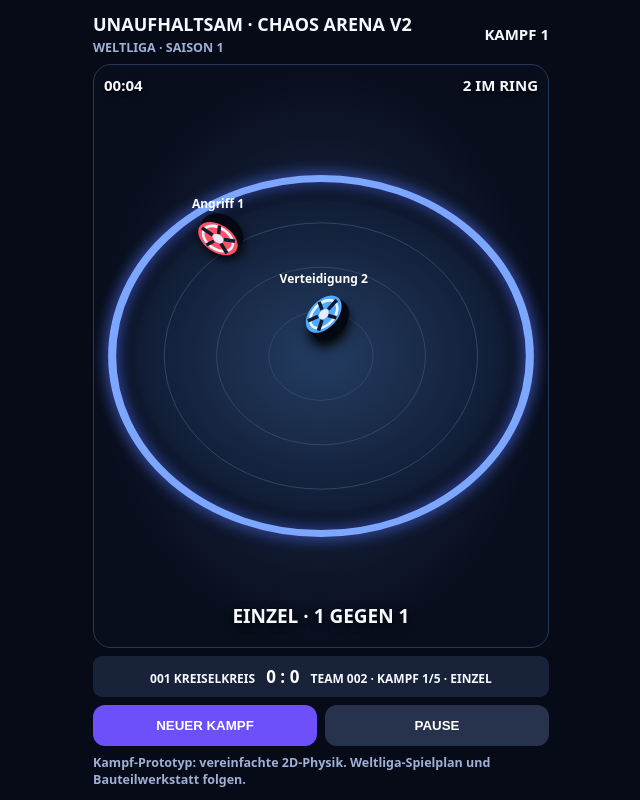
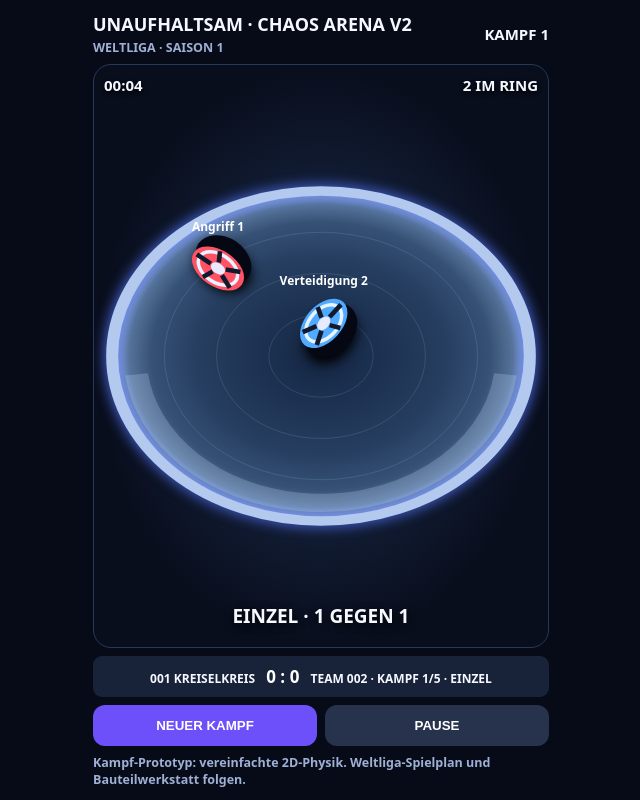
Before and after one commit to KeschFlow/chaos-arena, a website: page beyblade-v2/index.html in a window 1280 px wide. Shown: the whole page, without its empty margins (319-959 px from the left). Drawn offline with Linux system fonts and the light colour scheme.

Commit message:
Render a visibly sloped bowl with raised rim and larger tops

```diff
--- a/beyblade-v2/index.html
+++ b/beyblade-v2/index.html
@@ -8,7 +8,7 @@ let battle=createBattle(1,[0,1]),running=true,previous=0,accumulator=0,round=1,d
 function restart(){battle=createBattle(++round,[round%4,(round+1)%4]);running=true;doneAt=0;accumulator=0;banner.textContent='EINZEL · 1 GEGEN 1';document.querySelector('#round').textContent='KAMPF '+round;document.querySelector('#pause').textContent='PAUSE'}
 document.querySelector('#restart').onclick=restart;document.querySelector('#pause').onclick=()=>{running=!running;document.querySelector('#pause').textContent=running?'PAUSE':'WEITER'};
 function topDraw(p,cx,cy,scale){
- const x=cx+p.x*scale,y=cy+p.y*scale,r=p.radius*scale;
+ const x=cx+p.x*scale,y=cy+p.y*scale*.79+(p.x*p.x+p.y*p.y)*scale*.045,r=p.radius*scale*1.32;
  ctx.save();ctx.translate(x,y);ctx.rotate(p.angle);
  ctx.shadowColor='#000';ctx.shadowBlur=12;ctx.shadowOffsetY=7;
  ctx.fillStyle='#050713';ctx.beginPath();ctx.ellipse(0,r*.34,r*1.04,r*.78,0,0,Math.PI*2);ctx.fill();
@@ -25,13 +25,16 @@ function draw(){
  if(canvas.width!==Math.round(w*dpr)||canvas.height!==Math.round(h*dpr)){canvas.width=Math.round(w*dpr);canvas.height=Math.round(h*dpr)}
  ctx.setTransform(dpr,0,0,dpr,0,0);ctx.clearRect(0,0,w,h);
  const cx=w/2,cy=h/2,scale=Math.min(w*.46,h*.40);
- ctx.save();ctx.translate(cx,cy);ctx.scale(1,.85);
+ ctx.save();ctx.translate(cx,cy);ctx.scale(1,.79);
  const rad=battle.radius*scale;
  const glow=ctx.createRadialGradient(0,0,rad*.1,0,0,rad);
- glow.addColorStop(0,'#21395c');glow.addColorStop(.85,'#111d35');glow.addColorStop(1,'#050915');
+ glow.addColorStop(0,'#172a48');glow.addColorStop(.55,'#263e60');glow.addColorStop(.79,'#365176');glow.addColorStop(.91,'#567398');glow.addColorStop(1,'#a1b9df');
  ctx.fillStyle=glow;ctx.beginPath();ctx.arc(0,0,rad,0,Math.PI*2);ctx.fill();
- ctx.strokeStyle='#7da7ff';ctx.lineWidth=8;ctx.shadowColor='#5576ff';ctx.shadowBlur=15;ctx.beginPath();ctx.arc(0,0,rad,0,Math.PI*2);ctx.stroke();ctx.shadowBlur=0;
- for(let r=.25;r<1;r+=.25){ctx.strokeStyle='#33486a';ctx.lineWidth=1;ctx.beginPath();ctx.arc(0,0,rad*r,0,Math.PI*2);ctx.stroke()}
+ ctx.strokeStyle='#b3c9ee';ctx.lineWidth=12;ctx.shadowColor='#5576ff';ctx.shadowBlur=14;ctx.beginPath();ctx.arc(0,0,rad,0,Math.PI*2);ctx.stroke();ctx.shadowBlur=0;
+ for(let r=.25;r<1;r+=.25){ctx.strokeStyle='rgba(173,205,246,.17)';ctx.lineWidth=1;ctx.beginPath();ctx.arc(0,0,rad*r,0,Math.PI*2);ctx.stroke()}
+ // Inner slope highlight gives the bowl a raised wall and a lower center.
+ ctx.strokeStyle='rgba(198,222,255,.23)';ctx.lineWidth=rad*.11;
+ ctx.beginPath();ctx.arc(0,0,rad*.89,Math.PI*.04,Math.PI*.96);ctx.stroke();
  ctx.restore();
  for(const p of battle.tops.filter(p=>p.alive))topDraw(p,cx,cy,scale);
  const seconds=Math.floor(battle.tick*STEP);document.querySelector('#timer').textContent=String(Math.floor(seconds/60)).padStart(2,'0')+':'+String(seconds%60).padStart(2,'0');
```
